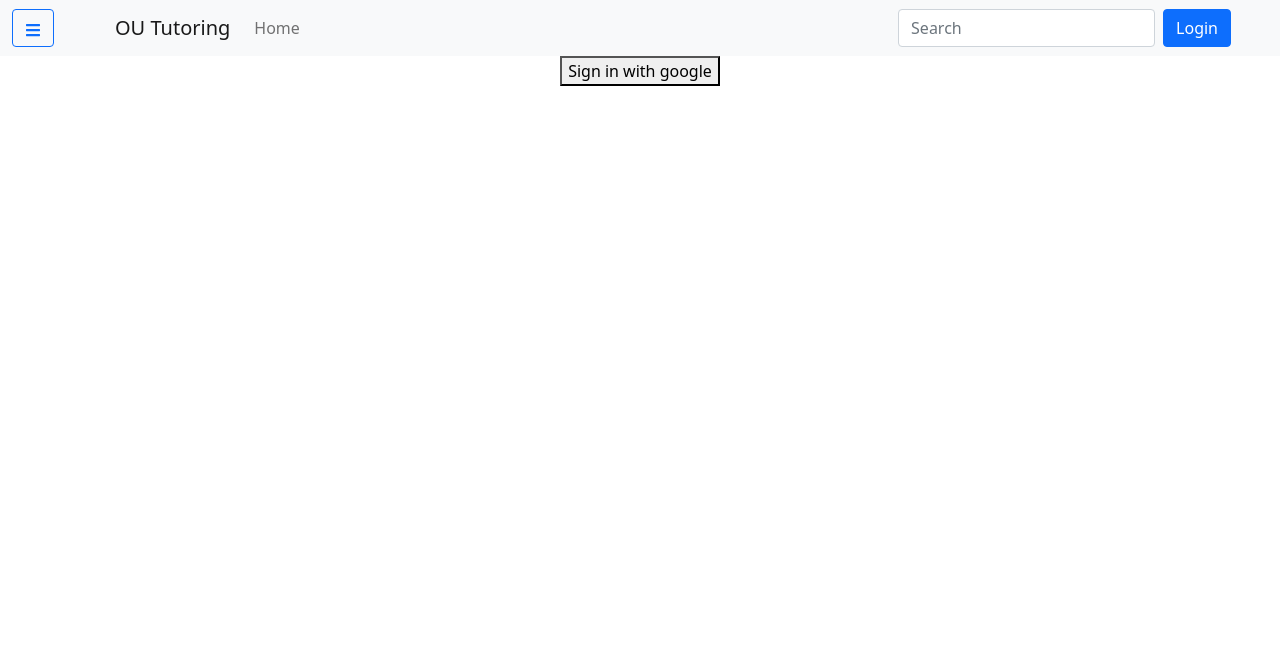
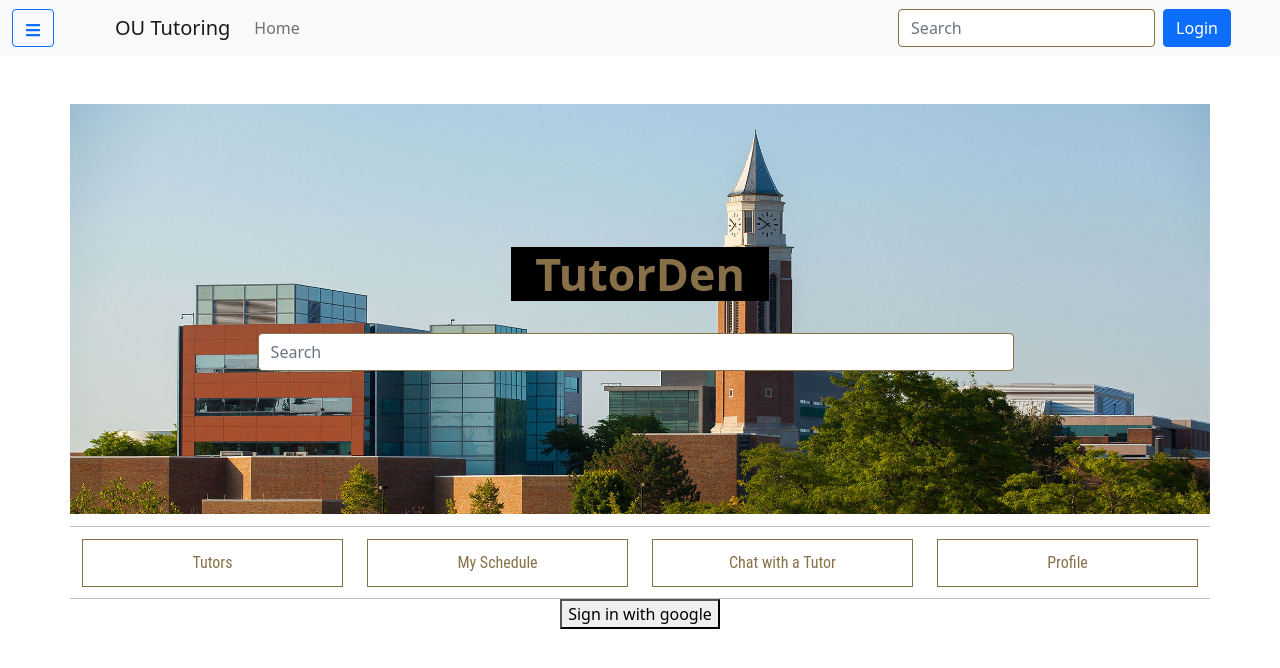
Before and after one commit to juliawang2014/OUTutoringApp, a React (Create React App) app: page / in a window 1280 px wide. Shown: the top 668 px of the page. Built offline with nearby package versions, Linux system fonts and the light colour scheme; no server answers.

Commit message:
added Homepage with Access Bar

```diff
--- a/src/App.tsx
+++ b/src/App.tsx
@@ -6,6 +6,7 @@ import Home from './frontend/components/Home';
 import SignIn from './frontend/components/SignIn'
 import 'bootstrap/dist/css/bootstrap.min.css';
 import NavBar from './frontend/components/NavBar';
+import HomePage from './frontend/components/Home/HomePage'
 
 
 function App() {
@@ -20,6 +21,7 @@ function App() {
   return (
     <div className="App">
         <NavBar />
+        <HomePage />
         {user ? <Home user={user}/> : <SignIn />}
     </div>
   );
--- /dev/null
+++ b/src/frontend/components/Home/HomePage.css
@@ -0,0 +1,76 @@
+.top-container {
+    background-image: url('../../Media/Banner-OaklandTower.jpg');
+    background-size: cover;
+    margin-top: 3rem;
+    height: 32vw;
+    display: flex;
+    justify-content: center;
+    align-items: center;
+}
+
+.inner-container {
+    width: 80%;
+    padding: 4rem;
+    text-align: center;
+}
+
+.homepage-logo {
+    color: rgb(135,112,71);
+    display: inline-flex;
+    background-color: black;
+    padding: 0px 1.5rem;
+    font-size: calc(1vw + 3vh + 1vmin);
+    font-weight: bolder;
+    margin-bottom: 32px;
+}
+
+.me-2 {
+    border: 1px solid rgb(135,112,71);
+    border-radius: none;
+}
+
+.access-bar {
+    margin-top: 1%;
+    border-top: 1px solid #c3c3c3;
+    border-bottom: 1px solid #c3c3c3;
+}
+
+.qa-btn {
+    background-color: white;
+    border: 1px solid #877148;
+    color: #877148;
+    font-family: "Helvetica Neue LT W01_57 Cond","Roboto Condensed","Helvetica Neue","Helvetica",Helvetica,Arial,sans-serif;
+    line-height: 1.2;
+    display: block;
+    margin: 0.7rem 0 0.7rem 0;
+    padding: 0.85em 1em;
+    text-align: center;
+    cursor: pointer;
+    -webkit-appearance: none;
+    transition: background-color .25s ease-out,color .25s ease-out;
+    border-radius: 0;
+    text-decoration: none;
+}
+
+.qa-btn:hover {
+    background-color: #877148;
+    color: #fefefe;
+}
+
+@media only screen and (max-width: 992px) {
+    .qa-btn {
+        margin: 0.3rem 0 0.3rem 0;
+        padding: 0.75em 1em;
+    }
+
+    .homepage-logo {
+        margin-bottom: 12px;
+    }
+  }
+
+  @media only screen and (max-width: 567px) {
+    .top-container {
+        margin-top: 0px;
+        height: 320px;
+    }
+  }
--- /dev/null
+++ b/src/frontend/components/Home/HomePage.tsx
@@ -0,0 +1,26 @@
+import React from "react";
+import { Container, Form, FormControl, Stack} from "react-bootstrap";
+import './HomePage.css'
+import QAccessBar from "./QAccessBar";
+
+const HomePage: React.FC = () => {
+    return (
+        <Stack>
+            <Container className={"top-container"}>
+                <Container className={"inner-container"}>
+                    <h1 className={"homepage-logo"}>TutorDen</h1>
+                    <Form className="d-flex">
+                                <FormControl
+                                type="search"
+                                placeholder="Search"
+                                className="me-2"
+                                aria-label="Search"
+                                /></Form>
+                </Container>
+            </Container>
+            <QAccessBar />
+        </Stack>
+    )
+}
+
+export default HomePage;
--- /dev/null
+++ b/src/frontend/components/Home/QAItem.tsx
@@ -0,0 +1,10 @@
+import React from "react";
+import './HomePage.css'
+
+const QAItem: React.FC = (props) => {
+    return (
+        <a className="qa-btn">{props.children}</a>
+    )
+}
+
+export default QAItem;
--- /dev/null
+++ b/src/frontend/components/Home/QAccessBar.tsx
@@ -0,0 +1,18 @@
+import { Container, Row, Col } from 'react-bootstrap';
+import QAItem from './QAItem';
+import './HomePage.css';
+
+const QAccessBar: React.FC = () => {
+    return (
+        <Container className={"access-bar"}>
+                <Row>
+                    <Col lg><QAItem>Tutors</QAItem></Col>
+                    <Col lg><QAItem>My Schedule</QAItem></Col>
+                    <Col lg><QAItem>Chat with a Tutor</QAItem></Col>
+                    <Col lg><QAItem>Profile</QAItem></Col>
+                </Row>
+            </Container>
+    )
+}
+
+export default QAccessBar;
```
Also changed, not shown: src/frontend/Media/Banner-OaklandTower.jpg (added).
